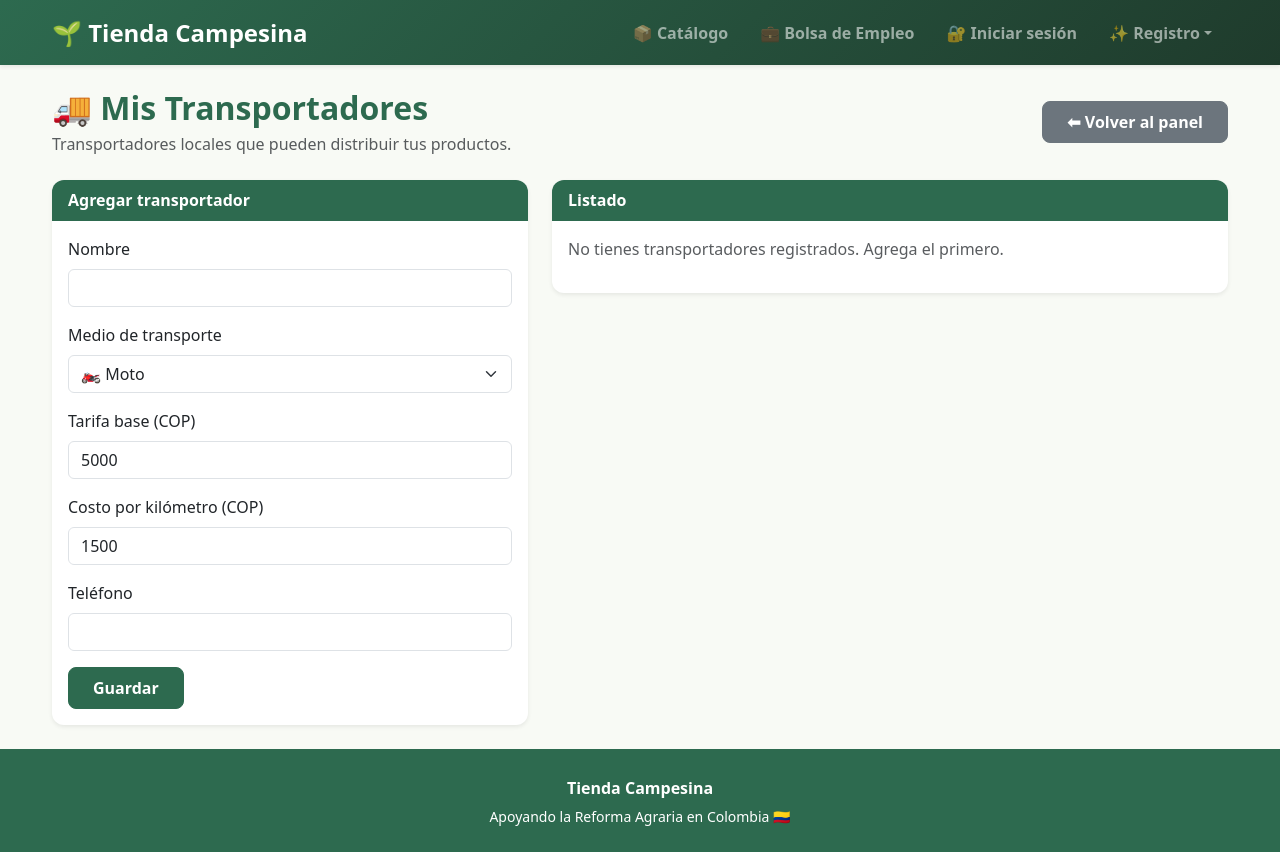
After one commit to iwcorrea/tienda-campesina, a Python web app: template backend/app/templates/panel_transportadores.html in a window 1280 px wide. The commit adds this page. Run offline with Jinja, Linux system fonts and the light colour scheme; the template is opened without the code that fills it, so the values that code supplies are empty.

Commit message:
Agregando funcion transportadores

```diff
--- a/backend/app/templates/panel.html
+++ b/backend/app/templates/panel.html
@@ -9,6 +9,7 @@
     <div class="d-flex gap-2">
         <a href="/dashboard" class="btn btn-outline-success btn-sm">📊 Dashboard</a>
         <a href="/panel/editar-perfil" class="btn btn-outline-success btn-sm">✏️ Editar perfil</a>
+        <a href="/panel/transportadores" class="btn btn-outline-success btn-sm">🚚 Transportadores</a>
     </div>
 </div>
 
--- /dev/null
+++ b/backend/app/templates/panel_transportadores.html
@@ -0,0 +1,80 @@
+{% extends "base.html" %}
+{% block title %}Mis Transportadores{% endblock %}
+{% block content %}
+<div class="d-flex flex-wrap justify-content-between align-items-center mb-4">
+    <div>
+        <h2 class="fw-bold mb-1">🚚 Mis Transportadores</h2>
+        <p class="text-muted mb-0">Transportadores locales que pueden distribuir tus productos.</p>
+    </div>
+    <a href="/panel" class="btn btn-secondary">⬅ Volver al panel</a>
+</div>
+
+<div class="row g-4">
+    <div class="col-lg-5">
+        <div class="card shadow-sm border-0">
+            <div class="card-header bg-success text-white"><strong>Agregar transportador</strong></div>
+            <div class="card-body">
+                <form action="/panel/transportadores/crear" method="post">
+                    <div class="mb-3">
+                        <label class="form-label">Nombre</label>
+                        <input type="text" name="nombre" class="form-control" required>
+                    </div>
+                    <div class="mb-3">
+                        <label class="form-label">Medio de transporte</label>
+                        <select name="medio" class="form-select">
+                            <option value="moto">🏍️ Moto</option>
+                            <option value="camioneta">🚗 Camioneta</option>
+                            <option value="camion">🚛 Camión</option>
+                        </select>
+                    </div>
+                    <div class="mb-3">
+                        <label class="form-label">Tarifa base (COP)</label>
+                        <input type="number" name="tarifa_base" class="form-control" value="5000" required>
+                    </div>
+                    <div class="mb-3">
+                        <label class="form-label">Costo por kilómetro (COP)</label>
+                        <input type="number" name="costo_km" class="form-control" value="1500" required>
+                    </div>
+                    <div class="mb-3">
+                        <label class="form-label">Teléfono</label>
+                        <input type="text" name="telefono" class="form-control">
+                    </div>
+                    <button type="submit" class="btn btn-success">Guardar</button>
+                </form>
+            </div>
+        </div>
+    </div>
+    <div class="col-lg-7">
+        <div class="card shadow-sm border-0">
+            <div class="card-header bg-success text-white"><strong>Listado</strong></div>
+            <div class="card-body">
+                {% if transportadores %}
+                <div class="table-responsive">
+                    <table class="table table-hover align-middle">
+                        <thead><tr><th>Nombre</th><th>Medio</th><th>Tarifa base</th><th>$/km</th><th>Teléfono</th><th></th></tr></thead>
+                        <tbody>
+                            {% for t in transportadores %}
+                            <tr>
+                                <td>{{ t.nombre }}</td>
+                                <td>{{ t.medio }}</td>
+                                <td>${{ t.tarifa_base }}</td>
+                                <td>${{ t.costo_km }}</td>
+                                <td>{{ t.telefono or 'N/A' }}</td>
+                                <td>
+                                    <form action="/panel/transportadores/eliminar/{{ t.id }}" method="post">
+                                        <button class="btn btn-sm btn-outline-danger">🗑️</button>
+                                    </form>
+                                </td>
+                            </tr>
+                            {% endfor %}
+                        </tbody>
+                    </table>
+                </div>
+                {% else %}
+                <p class="text-muted">No tienes transportadores registrados. Agrega el primero.</p>
+                {% endif %}
+            </div>
+        </div>
+    </div>
+</div>
+{% endblock %}
```
Also changed, not shown: backend/app/models.py (+14 -0 lines), backend/app/routers/panel.py (+80 -0 lines), backend/app/templates/catalogo.html (+61 -0 lines).
